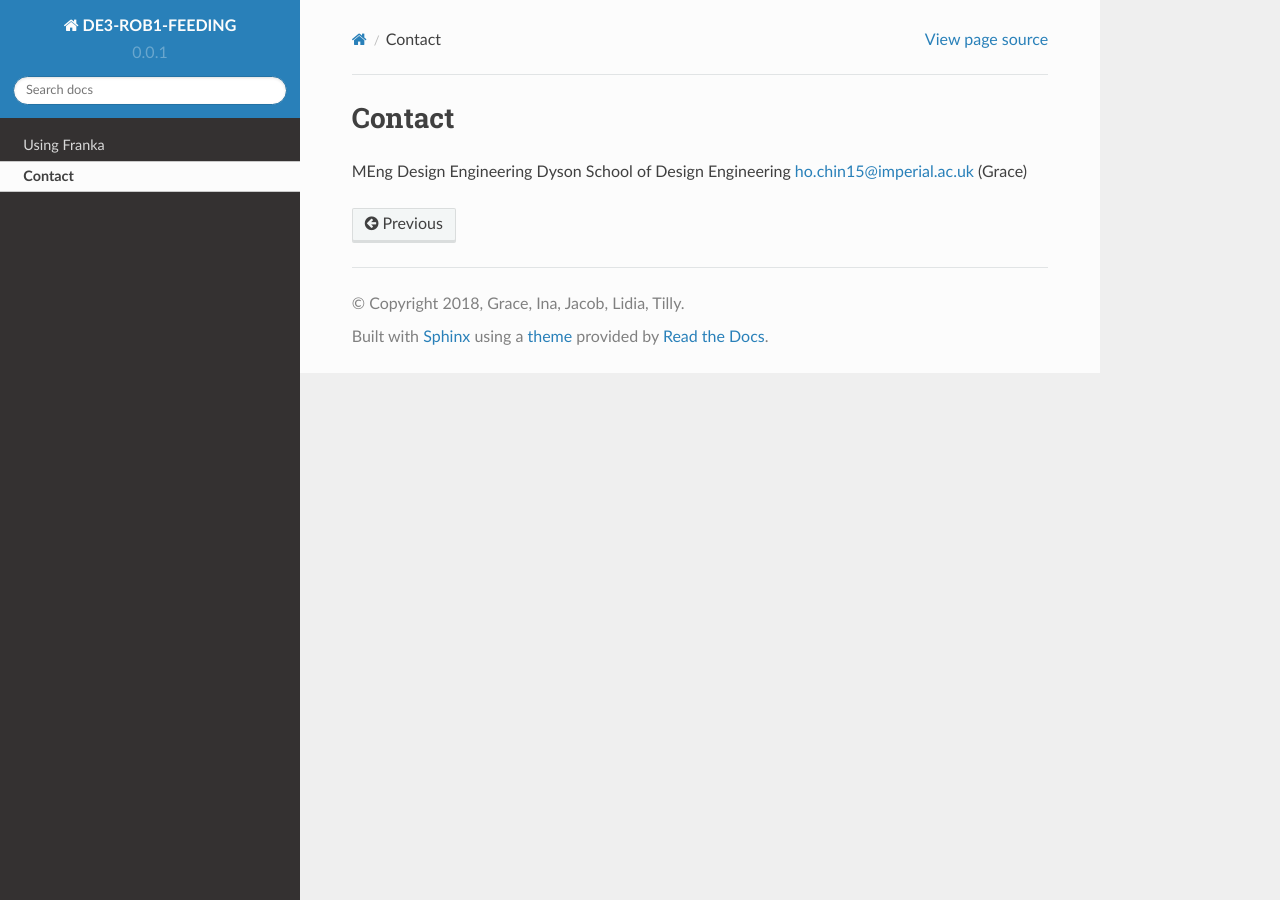
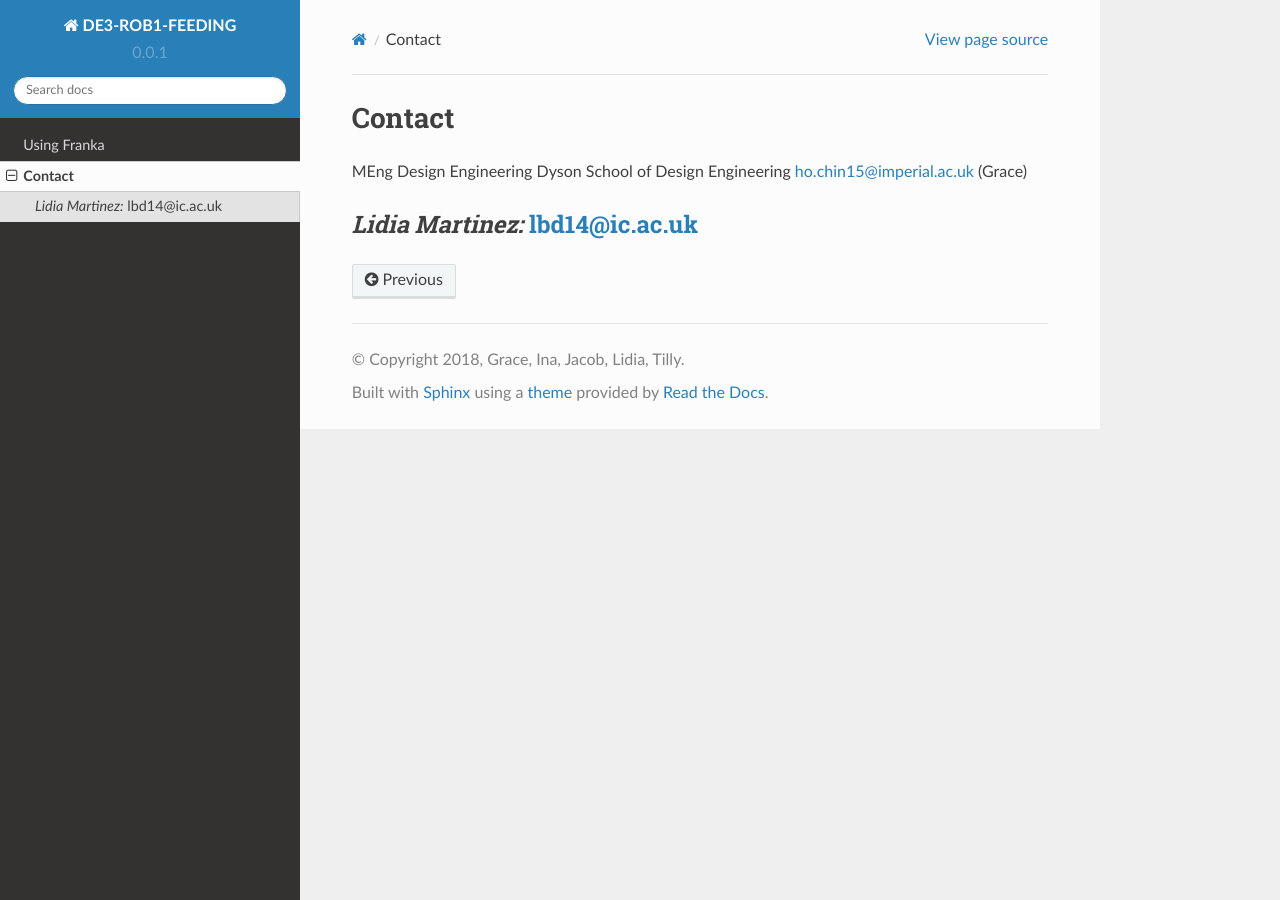
Before and after one commit to gracechin/DE3-ROB1-FEEDING, a Sphinx documentation site: the page built from docs/source/contact.rst, in a window 1280 px wide. Built offline with Sphinx 7.4.7 and the Read the Docs theme 2.0.0, drawn with Linux system fonts in a browser that asks for light colours.

Commit message:
Update contact.rst

```diff
--- a/docs/source/contact.rst
+++ b/docs/source/contact.rst
@@ -3,3 +3,8 @@ Contact
 MEng Design Engineering
 Dyson School of Design Engineering
 ho.chin15@imperial.ac.uk (Grace)
+
+
+*****
+*Lidia Martinez:*	lbd14@ic.ac.uk
+*****
```
